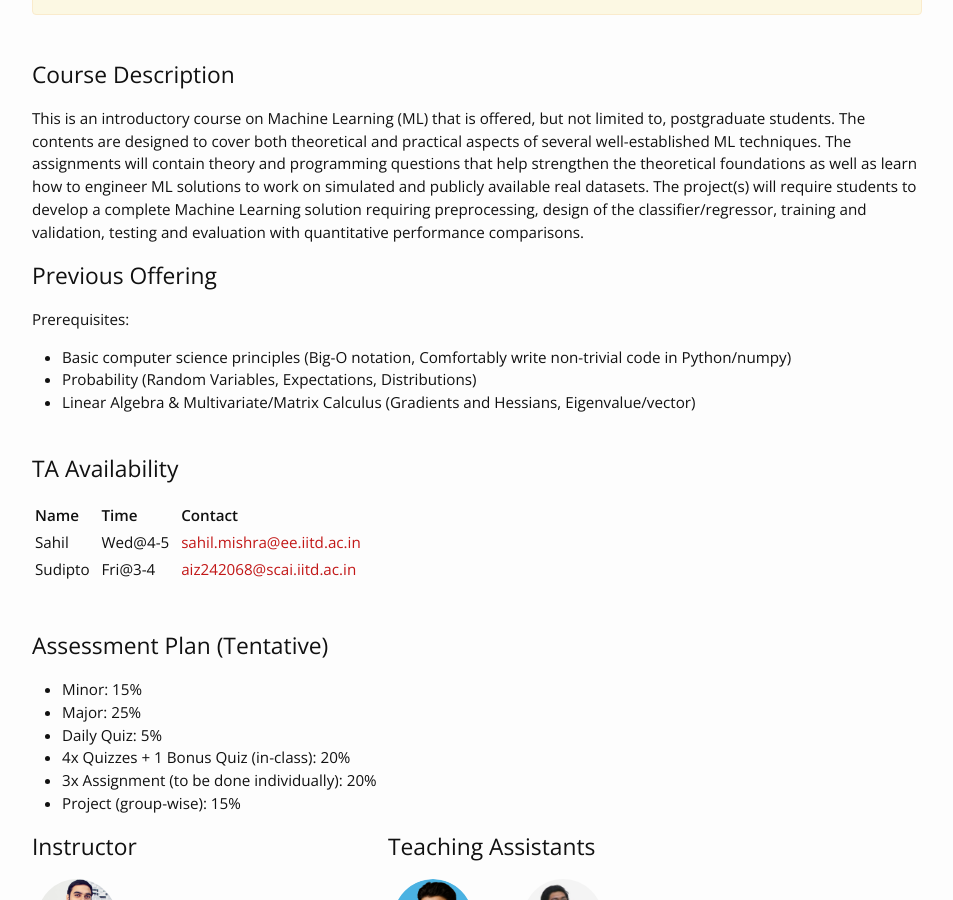
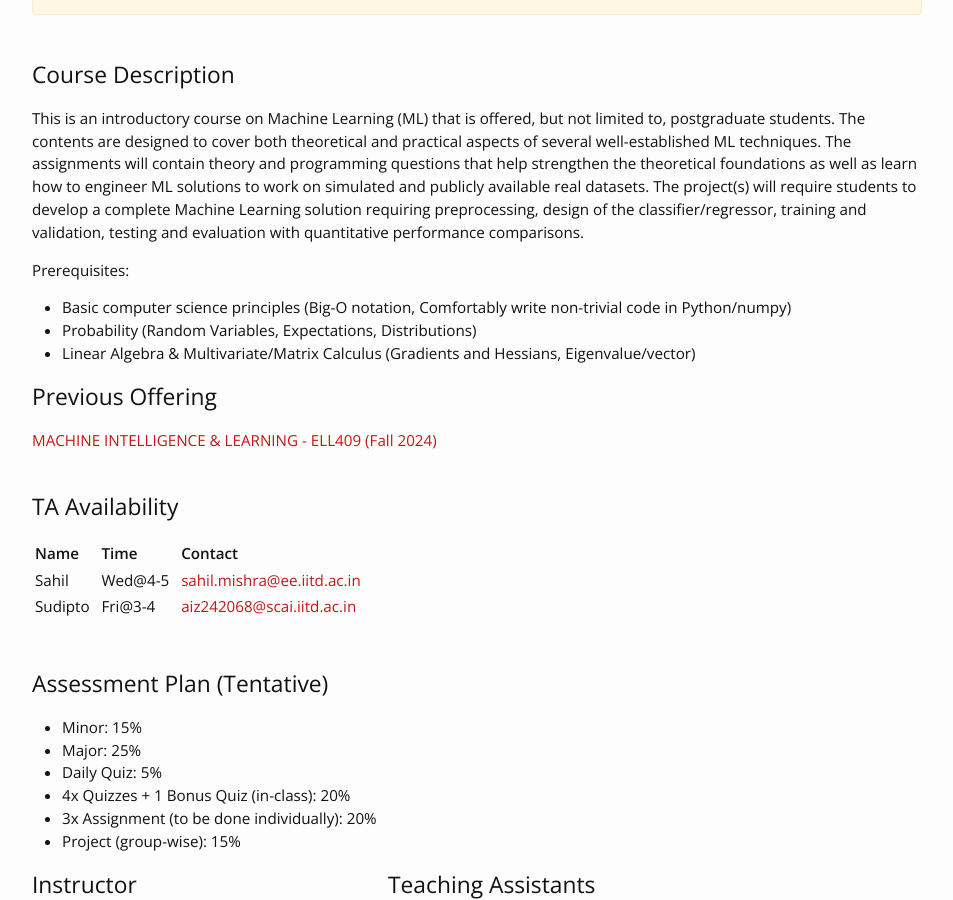
Before and after one commit to lcs2-iitd/ELL409-2501, a Jekyll site: the page built from index.md, in a window 1280 px wide and 900 px high, scrolled down 372 px. Shown: the whole window, without its empty margins (163-1116 px from the left). Built offline with Jekyll 4.4.1, drawn with Linux system fonts in a browser that asks for light colours; nearby versions of some CDN libraries.

Commit message:
Update home.html

```diff
--- a/_layouts/home.html
+++ b/_layouts/home.html
@@ -13,11 +13,12 @@ layout: default
     <h2>Course Description</h2>
     <p>{{ site.course_description }}</p>
 
+    {{ content }}
+
+
     <h2>Previous Offering</h2>
-    <p>{{ site.data.previous_offering.offerings.title }}</p>
-    <p>{{ site.data.previous_offering.offerings.url }}</p>
+    <p><a href="http://lcs2.in/ml2401" target="_blank">MACHINE INTELLIGENCE & LEARNING - ELL409 (Fall 2024)</a></p>
 
-    {{ content }}
 
     <br>
     <h2>TA Availability</h2>
```
